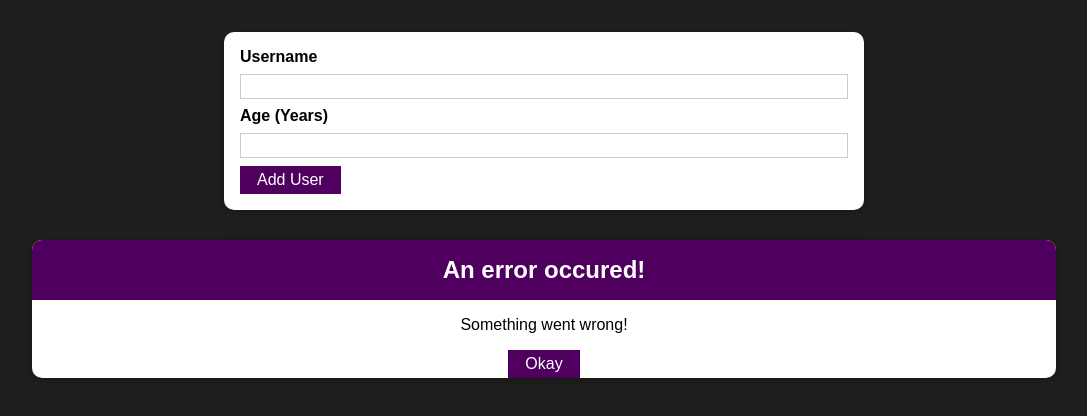
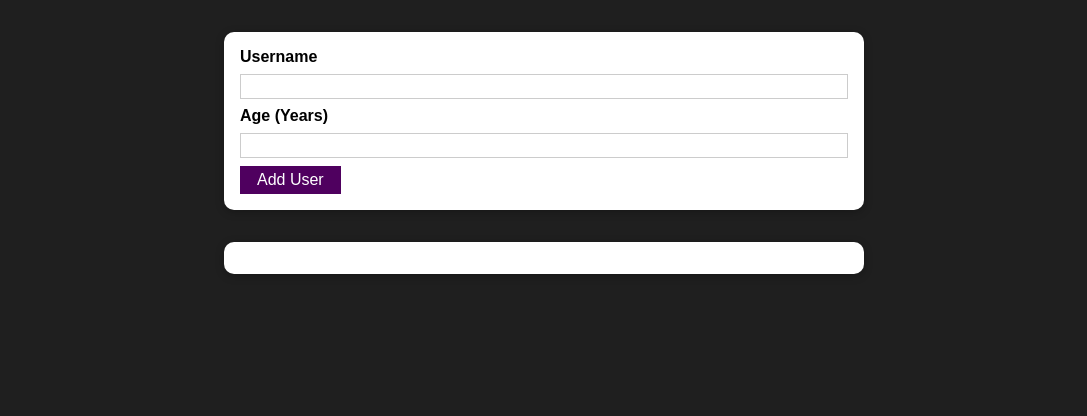
Before and after one commit to Uzo-Felix/usersList, a React (Create React App) app: page / in a window 1280 px wide. Shown: the top 416 px of the page, without its empty margins (96-1183 px from the left). Built offline with nearby package versions, Linux system fonts and the light colour scheme.

Commit message:
feat: managing the error state

```diff
--- a/src/components/UI/ErrorModal.js
+++ b/src/components/UI/ErrorModal.js
@@ -6,7 +6,7 @@ import classes from './ErrorModal.module.css';
 const ErrorModal = props =>{
     return (
     <div>
-    <div className="classes.backdrop" />
+    <div className="classes.backdrop" onClick={props.onConfirm}/>
     <Card className={classes.modal}>
         <header className={classes.header}>
             <h2>{props.title}</h2>
@@ -15,7 +15,7 @@ const ErrorModal = props =>{
             <p>{props.message}</p>
         </div>
         <footer className={classes.actions}>
-            <Button>Okay</Button>
+            <Button onClick={props.onConfirm}>Okay</Button>
         </footer>
     </Card>
     </div>
--- a/src/components/Users/AddUser.js
+++ b/src/components/Users/AddUser.js
@@ -7,13 +7,21 @@ import ErrorModal from '../UI/ErrorModal';
 const AddUser = props => {
 const [enteredUsername, setEnteredUsername]= useState('');
 const [enteredAge, setEnteredAge]= useState('');
+const [error, setError] = useState();
 
     const addUserHandler = (event) =>{
         event.preventDefault();
         if(enteredUsername.trim().length === 0 || enteredAge.trim().length === 0){
+            setError({
+                title: 'Invalid input',
+                message: 'Please enter a valid name and age (non-empty values).'});
             return;
         }
         if(+enteredAge < 1){
+            setError({
+                title: 'Invalid age',
+                message: 'Please enter a valid age (> 0).'
+            });
             return;
         }
         props.onAddUser(enteredUsername, enteredAge);
@@ -26,10 +34,13 @@ const [enteredAge, setEnteredAge]= useState('');
     const ageChangeHandler =(event) => {
         setEnteredAge(event.target.value);
     };
+    const errorHandler =() => {
+        setError(null)
+    }
 
-    return (
+    return(
     <div>
-        <ErrorModal title="An error occured!" message="Something went wrong!" />
+        { error && <ErrorModal title={error.title} message={error.message} onConfirm={errorHandler}/>}
         <Card className={classes.input}>
         <form onSubmit={addUserHandler}>
             <label htmlFor='username'>Username</label>
```
